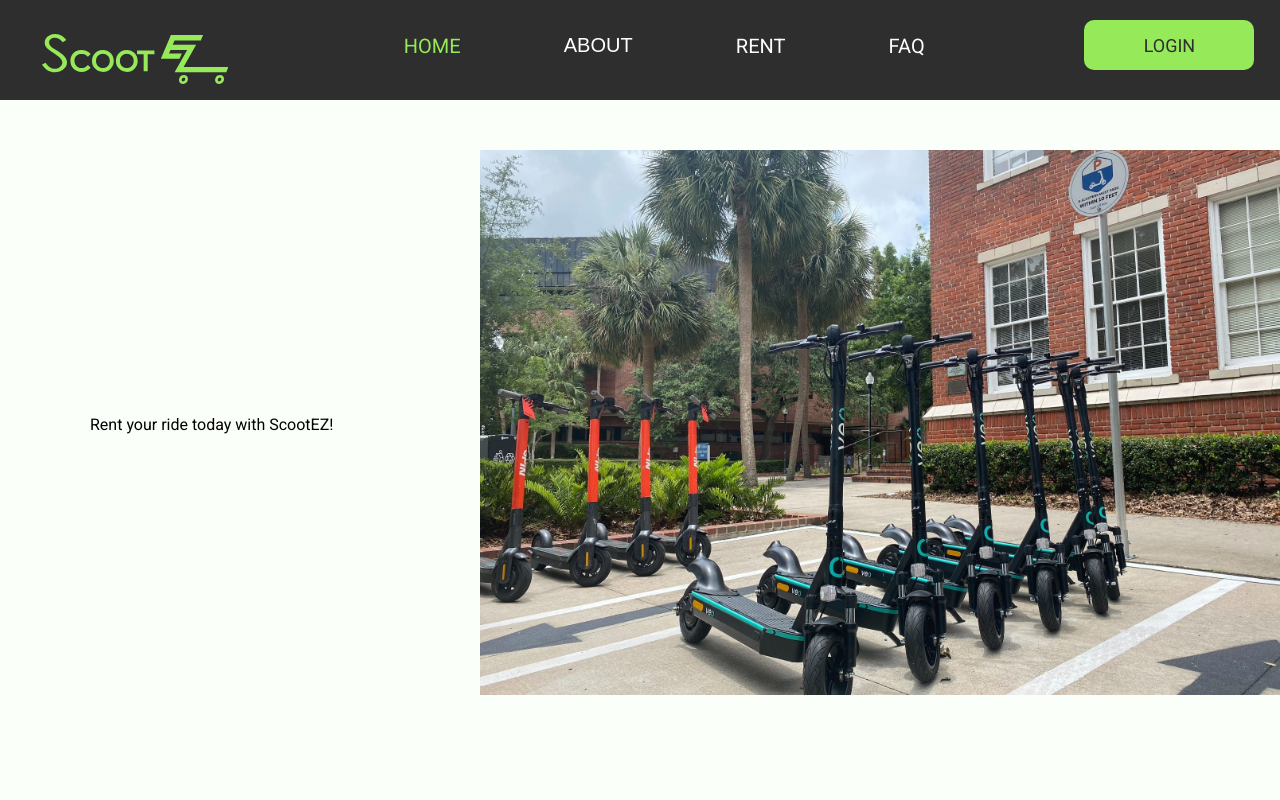
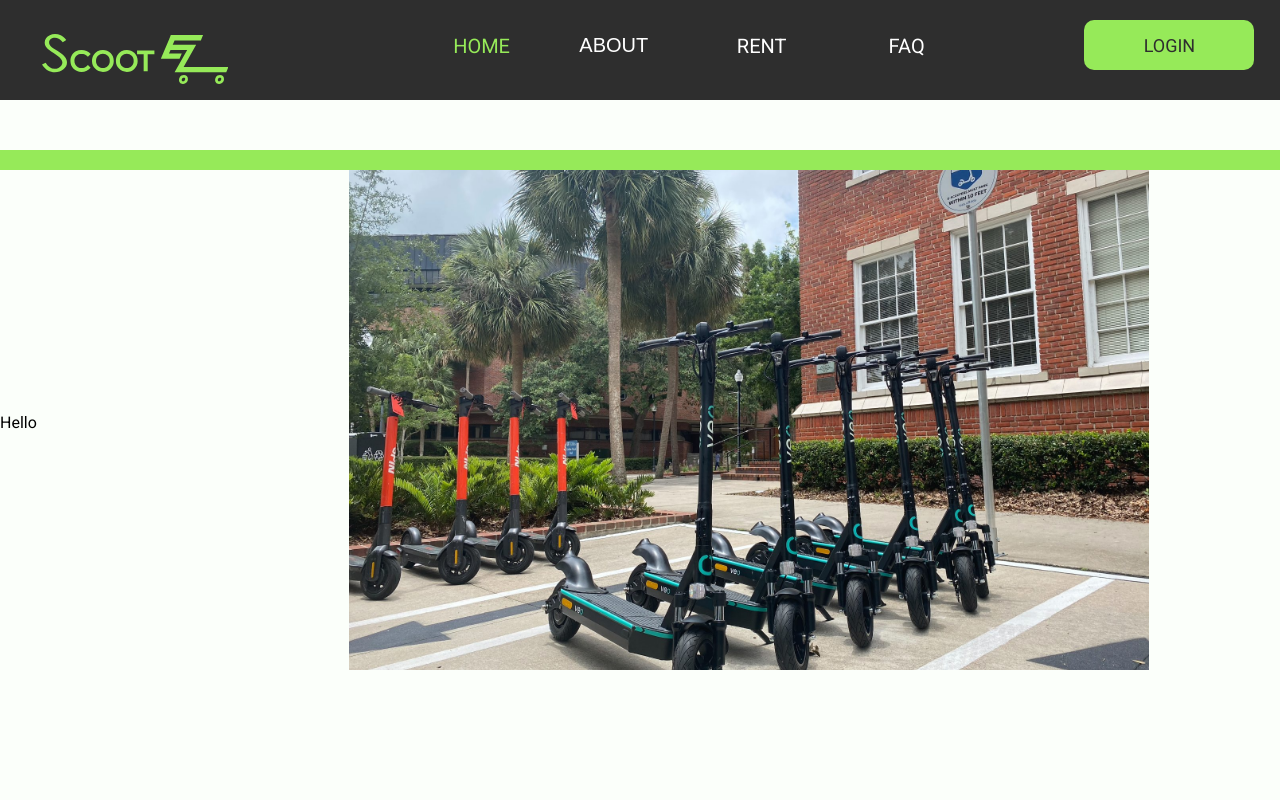
Before and after one commit to amitathik7/ScootEZ, a React (Create React App) app in the folder client/: page / in a window 1280 px wide. Shown: the top 800 px of the page. Built offline with nearby package versions, Linux system fonts and the light colour scheme.

Commit message:
Fixed nav bar submenu styling

```diff
--- a/client/src/NavBar.js
+++ b/client/src/NavBar.js
@@ -30,7 +30,7 @@ export default function NavBar() {
             url: '/about',
             submenu: [
                 {
-                    title: 'ABOUT',
+                    title: 'ABOUT US',
                     url: '/about',
                 },
                 {
@@ -66,20 +66,21 @@ export default function NavBar() {
 
         if (items.submenu) {
             return (
-                <>
-                    <button type="button" className="navbarLink"
+                <div>
+                    <button style={{float: "right", marginBottom: "15px"}}
+                    type="button" className="navbarLink"
                     aria-haspopup="menu" aria-expanded={isExpanded ? "true" : "false"}
-                    onMouseOver={() => setIsExpanded((props) => !props)}
+                    onMouseOver={() => setIsExpanded(true)}
                     onClick={() => setIsExpanded((props) => !props)}>
                         {items.title}
                     </button>
-                    <Dropdown submenu={items.submenu} isExpanded={isExpanded} />
-                </>
+                    <Dropdown style={{float: "right"}} submenu={items.submenu} isExpanded={isExpanded} />
+                </div>
             );
         }
         else {
             return (
-                <NavLink className="navbarLink" to={items.url}>{items.title}</NavLink>
+                <NavLink style={{float: "right"}} className="navbarLink" to={items.url}>{items.title}</NavLink>
             );
         }
     }
@@ -87,7 +88,7 @@ export default function NavBar() {
     function Dropdown({submenu, isExpanded, isAccountDropdown}) {
         if (!isAccountDropdown) {
             return (
-                <ul className={isExpanded ? "dropdownShow" : "dropdownHide"}>
+                <ul className={isExpanded ? "dropdown Show" : "dropdown Hide"}>
                     {/* map each submenu to its own link */}
                     {submenu.map((submenu, index) => (
                     <li key={index} className="dropdownItems">
@@ -99,14 +100,14 @@ export default function NavBar() {
         }
         else {
             return (
-                <ul className={isExpanded ? "dropdownShow" : "dropdownHide"}>
+                <ul className={isExpanded ? "dropdown Show" : "dropdown Hide"}>
                     {/* map each submenu to its own link */}
                     {submenu.map((submenu, index) => (
                     <li key={index} className="dropdownItems">
                         <NavLink className="navbarLink" to={submenu.url}>{submenu.title}</NavLink>
                     </li>
                     ))}
-                    <li><LogoutButton /></li>
+                    <li className="dropdownItems"><LogoutButton /></li>
                 </ul>
             );
         }
@@ -125,13 +126,14 @@ export default function NavBar() {
         );
     }
 
-    // login button
+    // logout button
     function LogoutButton() {
         function handleClick() {
             alert("logout button clicked, but logout hasn't been implemented yet")
         }
         return (
-            <button className="navbarLink logout" onClick={handleClick}>
+            <button className="navbarLink logout"
+            onClick={handleClick}>
                 LOGOUT
             </button>
         );
@@ -141,15 +143,17 @@ export default function NavBar() {
     function AccountButton() {
         const [isExpanded, setIsExpanded] = useState(false);
         return (
-            <>
-                <button type="button" className="accountCircle"
+            <div>
+                <button style={{float: "right", marginBottom: "15px"}}
+                type="button" className="accountCircle"
                 aria-haspopup="menu" aria-expanded={isExpanded ? "true" : "false"}
-                onMouseOver={() => setIsExpanded((props) => !props)}
+                onMouseOver={() => setIsExpanded(true)}
                 onClick={() => setIsExpanded((props) => !props)}>
                     {accountInitials}
                 </button>
-                <Dropdown submenu={accountSubmenuItems} isExpanded={isExpanded} isAccountDropdown="true" />
-            </>
+                <Dropdown style={{float: "right"}} submenu={accountSubmenuItems}
+                isExpanded={isExpanded} isAccountDropdown="true" />
+            </div>
         );
     }
 
@@ -180,7 +184,7 @@ export default function NavBar() {
                     <div style={{width: "45%", display: "flex", justifyContent:"space-between"}}>
                         {navBarItems.map((menu, index) => {
                             return (
-                                <div key={index}>
+                                <div style={{width: "200px"}} key={index}>
                                     <MenuItem items={menu} key={index} />
                                 </div>
                             );
@@ -207,7 +211,7 @@ export default function NavBar() {
                     <div style={{width: "45%", display: "flex", justifyContent:"space-between"}}>
                         {navBarItems.map((menu, index) => {
                             return (
-                                <div key={index}>
+                                <div style={{width: "200px"}} key={index}>
                                     <MenuItem items={menu} key={index} />
                                 </div>
                             );
--- a/client/src/Pages/HomePage.js
+++ b/client/src/Pages/HomePage.js
@@ -4,13 +4,14 @@ import styles from '../styles.css';
 export default function HomePage() {
     return (
         <div className="fullBox">
+            <div className="greenStripe"/>
             <div style={{width: "100%", display: "flex", justifyContent: "space-between"}}>
-                <div style={{ width: "300px", margin: "auto"}} >
-                    Rent your ride today with ScootEZ!
+                <div style={{width: "30%", margin: "auto"}}>
+                    Hello
                 </div>
-                <div width="1000px" height="500px">
+                <div style={{width: "80%"}}>
                     <img src={require("../assets/scooterPhoto1.jpg")} alt="photo of scooters"
-                    style={{width: "800px", objectFit: "cover"}}/>
+                    style={{width: "800px", height: "500px", objectFit: "cover"}}/>
                 </div>
             </div>
 
--- a/client/src/styles.css
+++ b/client/src/styles.css
@@ -102,6 +102,12 @@ body {
     line-height: 50px;
 }
 
+.greenStripe {
+    background-color: var(--neon-green);
+    width: 100%;
+    height: 20px;
+}
+
 
 
 /*========================LINKS========================*/
@@ -109,7 +115,6 @@ body {
 .navbarLink {
     display: block;
     color: white;
-    text-align: center;
     padding: 14px 16px;
 
     font-size: 20px;
@@ -125,6 +130,8 @@ body {
     color: var(--neon-green);
 }
 .navbarLink.logout {
+    width: 100%;
+    text-align: right;
     color: rgb(255, 105, 105);
 }
 .navbarLink.logout:hover {
@@ -234,19 +241,19 @@ label {
     left: -10px;
     content: "\2717";
 }
-
-.dropdownShow {
-    list-style: none;
-    /* display: none; */
+.dropdown {
+    line-height: 20px;
+}
+.dropdown.Show {
     background: var(--dark);
-    text-align: left;
 }
-.dropdownHide {
+.dropdown.Hide {
     display: none;
 }
 .dropdownItems {
     text-decoration: none;
-    display: inline;
+    display: block;
+    text-align: right;
 }
 
 /*========================BUTTONS========================*/
```
